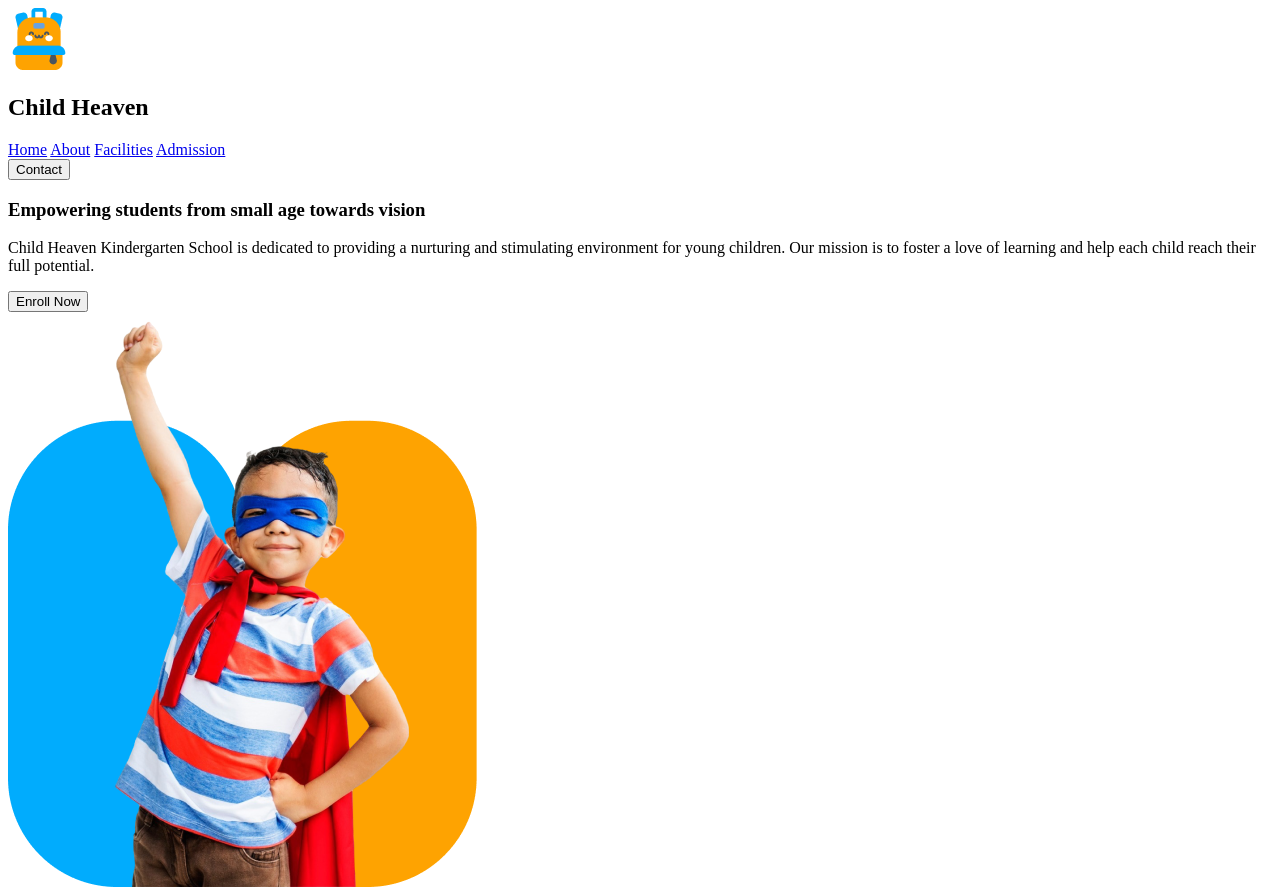
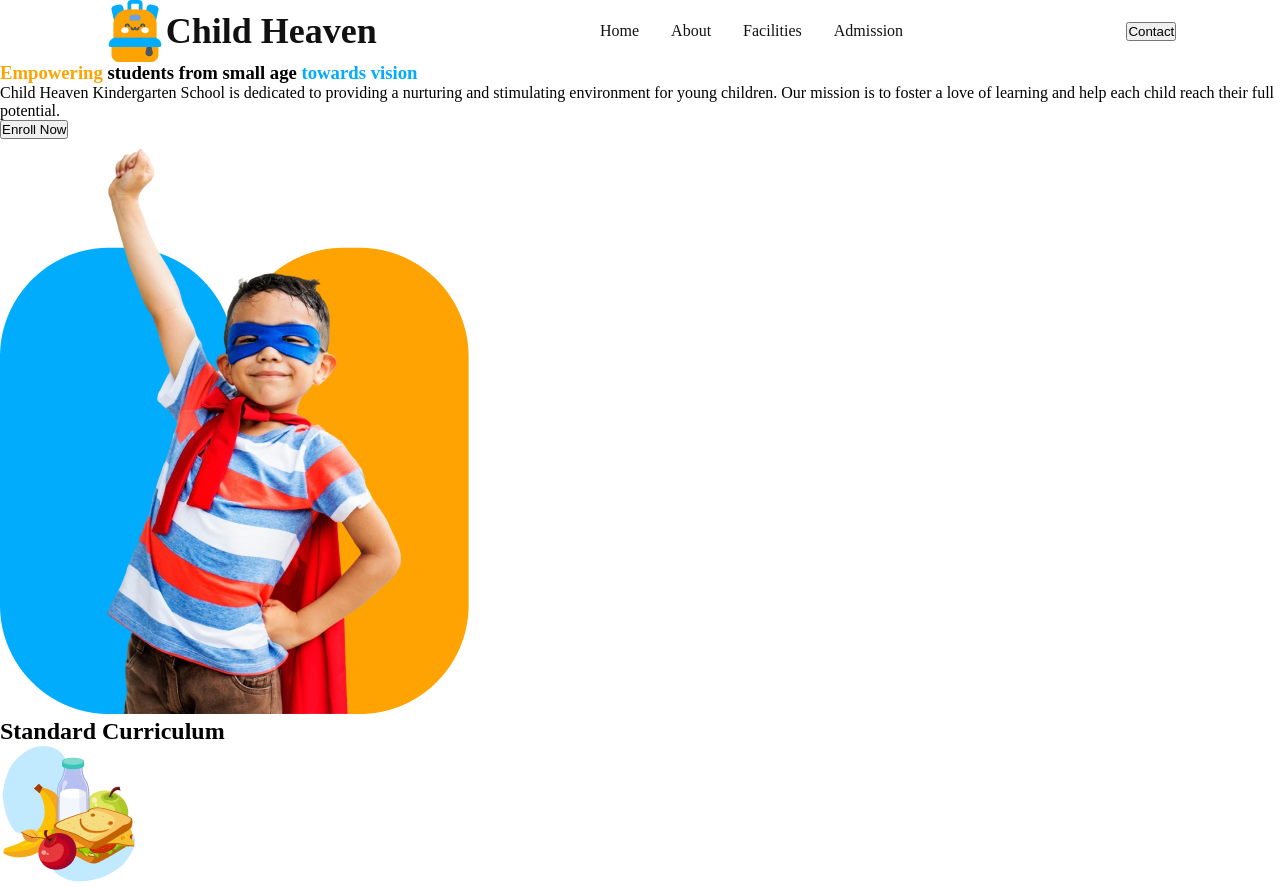
Before and after one commit to shaikhbaset2001/Child-Heaven-Kindergarten-School, a plain HTML site: page index.html in a window 1280 px wide. Shown: the top 887 px of the page. Drawn offline with Linux system fonts and the light colour scheme.

Commit message:
general styles added

```diff
--- a/index.html
+++ b/index.html
@@ -3,6 +3,7 @@
 <head>
     <meta charset="UTF-8">
     <meta name="viewport" content="width=device-width, initial-scale=1.0">
+    <link rel="stylesheet" href="style.css">
     <title>Child Heaven Kindergarten School</title>
 </head>
 <body>
@@ -22,7 +23,7 @@
         </nav>
         <div class="banner" id="banner">
             <div class="welcome-massage">
-                <h3 class="slogan">Empowering students from small age towards vision</h3>
+                <h3 class="slogan"><span class="color-orange">Empowering</span> <span style="color: rgb(17, 17, 17);"></span>students from small age <span class="color-skyblue">towards vision</span></h3>
                 <p class="slogan-description">Child Heaven Kindergarten School is dedicated to providing a nurturing and stimulating environment for young children. Our mission is to foster a love of learning and help each child reach their full potential.</p>
                 <button class="enroll">Enroll Now</button>
             </div>
@@ -41,7 +42,7 @@
                     <p>Our kindergarten program focuses on the holistic development of children, fostering their cognitive, social, emotional, and physical growth.</p>
                     <a href="">Read More</a>
                 </div>
-                <div class="curriculam-box">
+                <div class="curriculum-box">
                     <img src="images/elementary.png" alt="">
                     <h4>Elementary School</h4>
                     <p>Our elementary school curriculum is designed to build a strong foundation in core academic subjects while encouraging creativity and critical thinking.</p>
@@ -103,8 +104,8 @@
             <div class="nav-link">
                 <a href="#">Home</a>
                 <a href="#about">About</a>
-                <a href="#banner">Facilities</a>
-                <a href="#curriculum">Admission</a>
+                <a href="#curriculum">Facilities</a>
+                <a href="#banner">Admission</a>
             </div>
         </section>
         <section>
--- /dev/null
+++ b/style.css
@@ -0,0 +1,60 @@
+/* General Styles reset */
+* {
+    margin: 0;
+    padding: 0;
+    box-sizing: border-box;
+}
+/* Shared styles */
+.section-title {
+    text-align: center;
+    color: rgb(0, 0, 0);
+    font-family: quicksand;
+    font-size: 2rem;
+    font-weight: 700;
+}
+.bg-color-orange {
+    background-color: rgb(254, 163, 1);
+}
+.bg-color-skyblue {
+    background-color: rgb(1, 172, 253);
+}
+.bg-color-purple {
+    background-color: rgb(93, 88, 239);
+}
+.bg-color-lightgreen {
+    background-color: rgb(149, 178, 38);
+}
+.color-orange {
+    color: rgb(254, 163, 1);
+}
+.color-skyblue {
+    color: rgb(1, 172, 253);
+}
+/* Header Nav */
+nav {
+    display: flex;
+    justify-content: space-around   ;
+    align-items: center;
+}
+.nav-logo {
+    display: flex;
+    align-items: center;
+    font-family: quicksand;
+    font-size: 1.5rem;
+    font-weight: 700;
+    letter-spacing: 0%;
+    color: rgb(17, 17, 17);
+}
+.nav-link {
+    display: flex;
+    justify-content: space-between;
+    align-items: center;
+}
+.nav-link a {
+    font-family: quicksand;
+    font-size: 1rem;
+    font-weight: 500;
+    color: rgb(17, 17, 17);
+    text-decoration: none;
+    margin: 0 1rem;
+}
```
